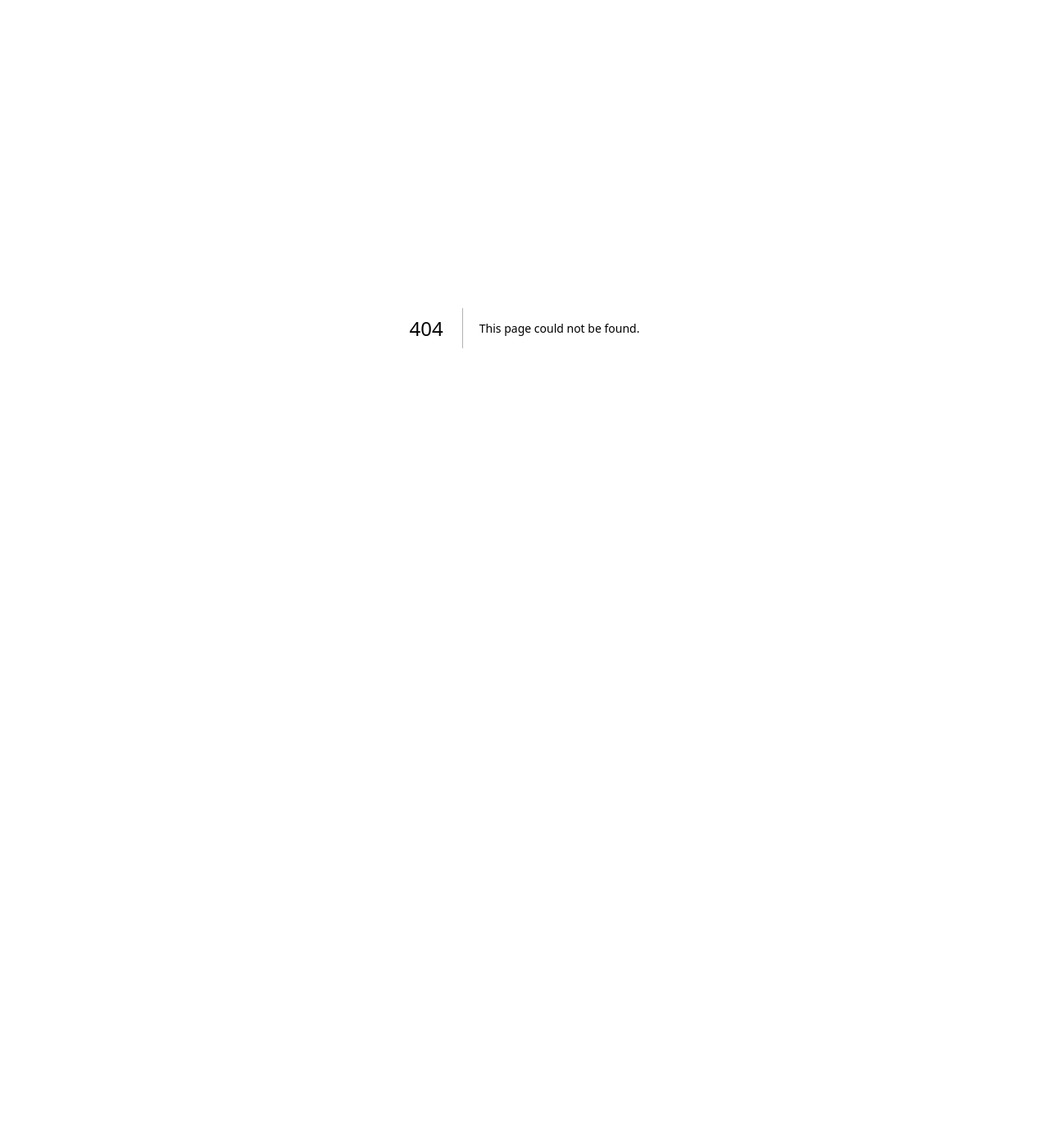
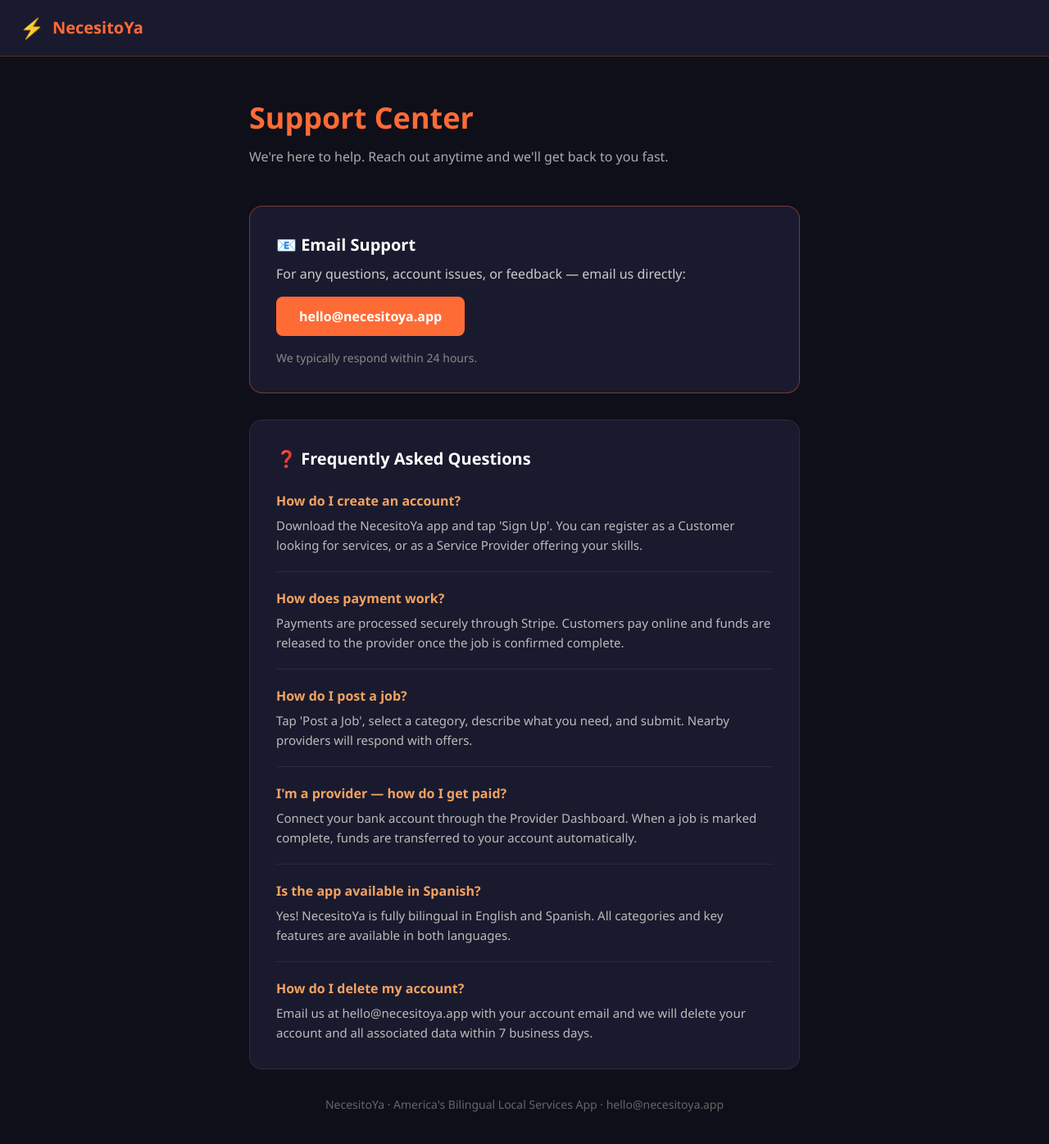
Before and after one commit to Paninche/necesitoya, a Next.js app: page /support in a window 1280 px wide. Before the commit this address had no page. Shown: the top 1396 px of the page at 82% size. Before the commit the page ends 800 px from the top, so only its background shows below. Built offline with nearby package versions, Linux system fonts and the light colour scheme.

Commit message:
Add /support page for App Store compliance

```diff
--- /dev/null
+++ b/app/support/page.js
@@ -0,0 +1,117 @@
+export default function SupportPage() {
+  return (
+    <div style={{
+      minHeight: "100vh",
+      backgroundColor: "#0f0f1a",
+      color: "#ffffff",
+      fontFamily: "'Segoe UI', sans-serif",
+    }}>
+      {/* Header */}
+      <div style={{
+        backgroundColor: "#1a1a2e",
+        borderBottom: "1px solid rgba(255,107,53,0.3)",
+        padding: "16px 24px",
+        display: "flex",
+        alignItems: "center",
+        gap: "10px",
+      }}>
+        <a href="/" style={{ textDecoration: "none", display: "flex", alignItems: "center", gap: "10px" }}>
+          <span style={{ fontSize: "24px" }}>⚡</span>
+          <span style={{ fontSize: "20px", fontWeight: "700", color: "#FF6B35" }}>NecesitoYa</span>
+        </a>
+      </div>
+
+      <div style={{ maxWidth: "720px", margin: "0 auto", padding: "48px 24px" }}>
+
+        {/* Title */}
+        <h1 style={{ fontSize: "36px", fontWeight: "800", marginBottom: "8px", color: "#FF6B35" }}>
+          Support Center
+        </h1>
+        <p style={{ color: "#aaa", marginBottom: "48px", fontSize: "16px" }}>
+          We're here to help. Reach out anytime and we'll get back to you fast.
+        </p>
+
+        {/* Contact Card */}
+        <div style={{
+          backgroundColor: "#1a1a2e",
+          border: "1px solid rgba(255,107,53,0.4)",
+          borderRadius: "16px",
+          padding: "32px",
+          marginBottom: "32px",
+        }}>
+          <h2 style={{ fontSize: "20px", fontWeight: "700", marginBottom: "8px" }}>📧 Email Support</h2>
+          <p style={{ color: "#ccc", marginBottom: "16px" }}>
+            For any questions, account issues, or feedback — email us directly:
+          </p>
+          <a href="mailto:hello@necesitoya.app" style={{
+            display: "inline-block",
+            backgroundColor: "#FF6B35",
+            color: "#fff",
+            padding: "12px 28px",
+            borderRadius: "8px",
+            fontWeight: "700",
+            textDecoration: "none",
+            fontSize: "16px",
+          }}>
+            hello@necesitoya.app
+          </a>
+          <p style={{ color: "#888", marginTop: "16px", fontSize: "14px" }}>
+            We typically respond within 24 hours.
+          </p>
+        </div>
+
+        {/* FAQ */}
+        <div style={{
+          backgroundColor: "#1a1a2e",
+          border: "1px solid rgba(255,255,255,0.08)",
+          borderRadius: "16px",
+          padding: "32px",
+          marginBottom: "32px",
+        }}>
+          <h2 style={{ fontSize: "20px", fontWeight: "700", marginBottom: "24px" }}>❓ Frequently Asked Questions</h2>
+
+          {[
+            {
+              q: "How do I create an account?",
+              a: "Download the NecesitoYa app and tap 'Sign Up'. You can register as a Customer looking for services, or as a Service Provider offering your skills."
+            },
+            {
+              q: "How does payment work?",
+              a: "Payments are processed securely through Stripe. Customers pay online and funds are released to the provider once the job is confirmed complete."
+            },
+            {
+              q: "How do I post a job?",
+              a: "Tap 'Post a Job', select a category, describe what you need, and submit. Nearby providers will respond with offers."
+            },
+            {
+              q: "I'm a provider — how do I get paid?",
+              a: "Connect your bank account through the Provider Dashboard. When a job is marked complete, funds are transferred to your account automatically."
+            },
+            {
+              q: "Is the app available in Spanish?",
+              a: "Yes! NecesitoYa is fully bilingual in English and Spanish. All categories and key features are available in both languages."
+            },
+            {
+              q: "How do I delete my account?",
+              a: "Email us at hello@necesitoya.app with your account email and we will delete your account and all associated data within 7 business days."
+            },
+          ].map((item, i) => (
+            <div key={i} style={{
+              borderBottom: i < 5 ? "1px solid rgba(255,255,255,0.07)" : "none",
+              paddingBottom: i < 5 ? "20px" : "0",
+              marginBottom: i < 5 ? "20px" : "0",
+            }}>
+              <p style={{ fontWeight: "700", marginBottom: "6px", color: "#F4A261" }}>{item.q}</p>
+              <p style={{ color: "#bbb", fontSize: "15px", lineHeight: "1.6" }}>{item.a}</p>
+            </div>
+          ))}
+        </div>
+
+        {/* Footer note */}
+        <p style={{ color: "#666", fontSize: "14px", textAlign: "center" }}>
+          NecesitoYa · America's Bilingual Local Services App · hello@necesitoya.app
+        </p>
+      </div>
+    </div>
+  );
+}
```
